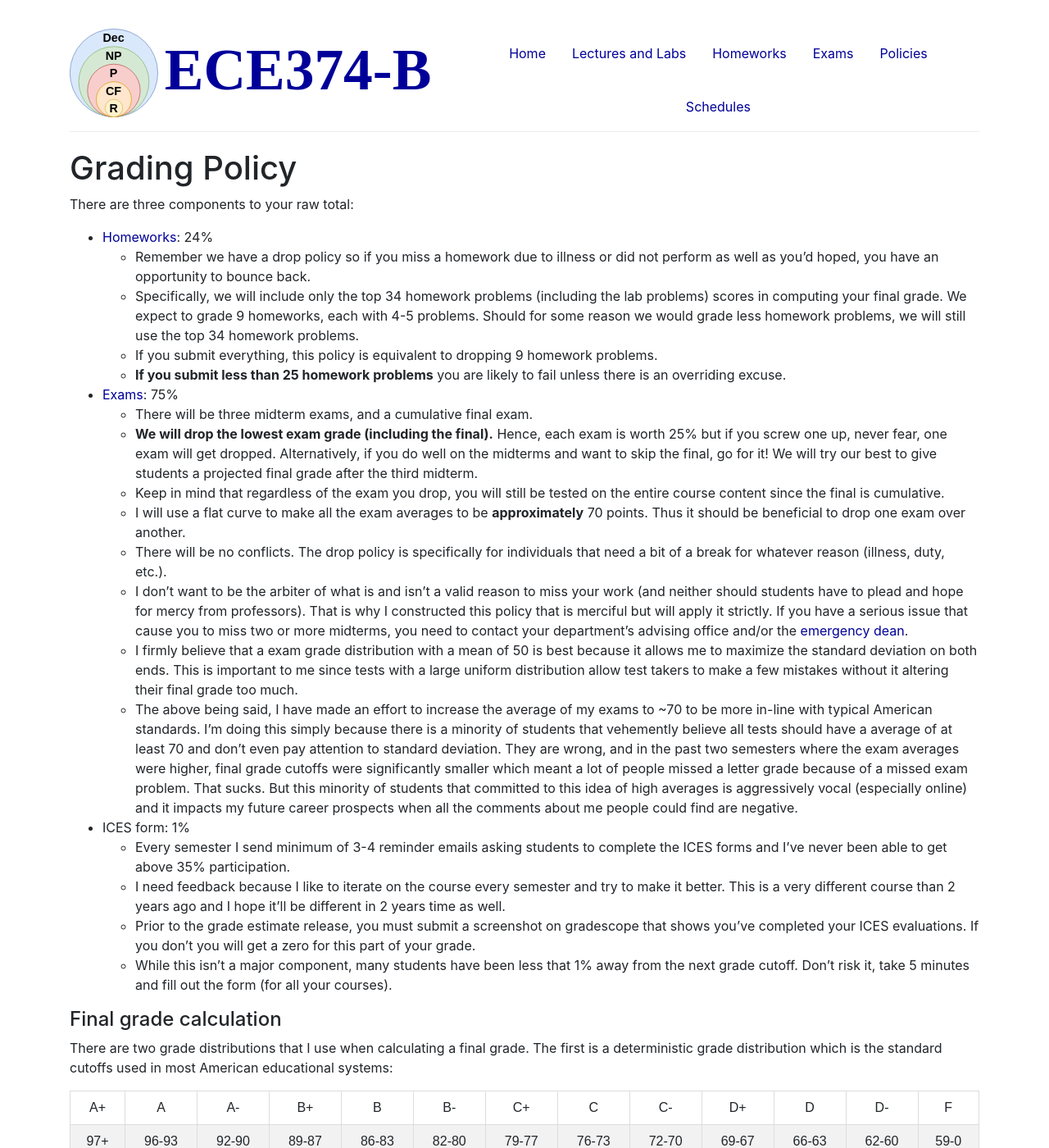
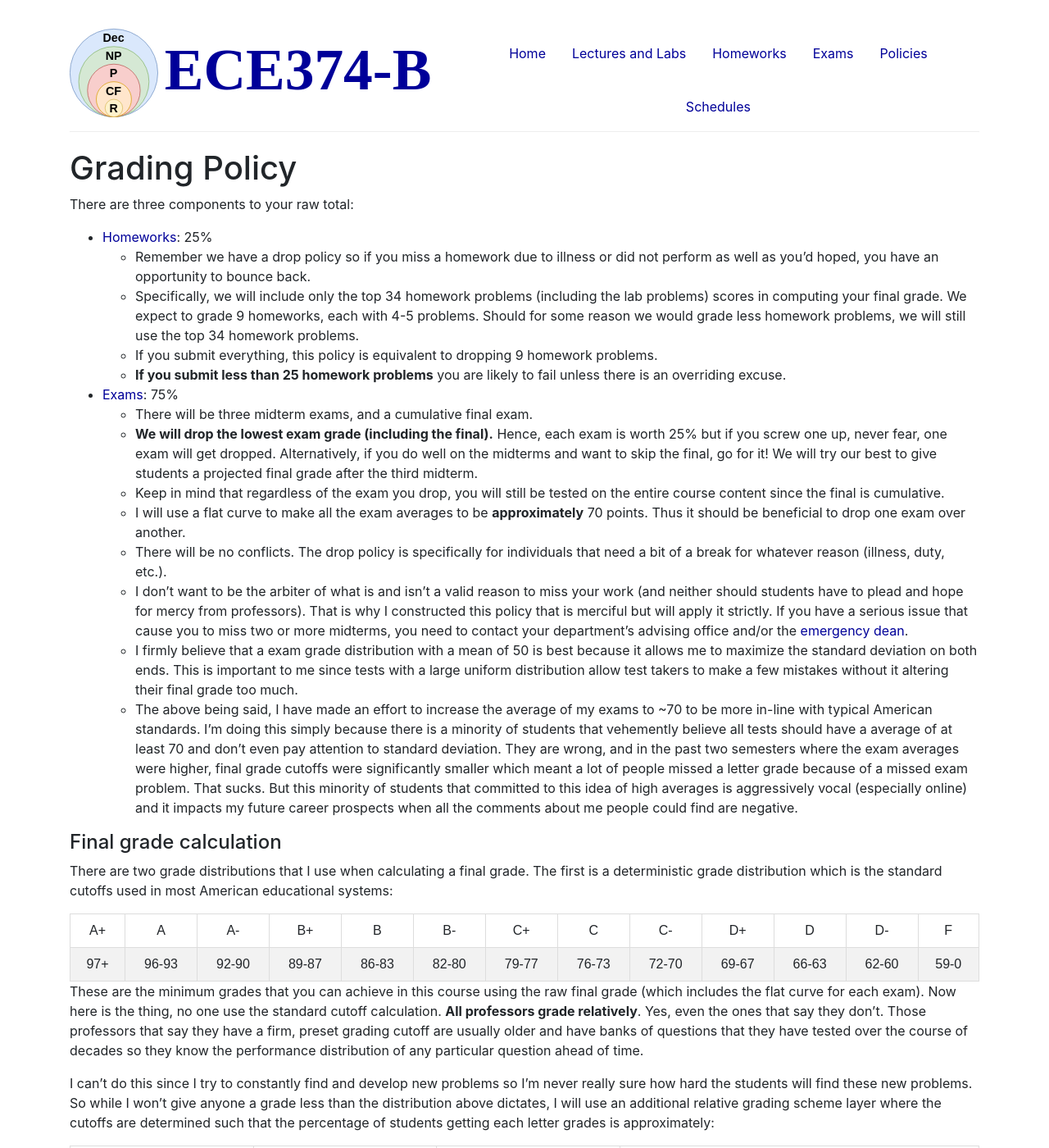
Before and after one commit to UIUC-ECE374B/su25, a Jekyll site: the page built from _policies/grading.md, in a window 1280 px wide and 1400 px high. Shown: the whole window at 82% size. Built offline with Jekyll 4.4.1, drawn with Linux system fonts in a browser that asks for light colours.

Commit message:
Update to grading policies

```diff
--- a/_policies/grading.md
+++ b/_policies/grading.md
@@ -7,7 +7,7 @@ description: How your final grade is calculated.
 
 There are three components to your raw total:
 
-- [Homeworks](/homeworks.html): 24%
+- [Homeworks](/homeworks.html): 25%
     - Remember we have a drop policy so if you miss a homework due to illness or did not perform as well as you'd hoped, you have an opportunity to bounce back.
     - Specifically, we will include only the top 34 homework problems (including the lab problems) scores in computing your final grade. We expect to grade 9 homeworks, each with 4-5 problems. Should for some reason we would grade less homework problems, we will still use the top 34 homework problems.
     - If you submit everything, this policy is equivalent to dropping 9 homework problems.
@@ -21,11 +21,6 @@ There are three components to your raw total:
     - I don't want to be the arbiter of what is and isn't a valid reason to miss your work (and neither should students have to plead and hope for mercy from professors). That is why I constructed this policy that is merciful but will apply it strictly. If you have a serious issue that cause you to miss two or more midterms, you need to contact your department's advising office and/or the [emergency dean](/policies/stressed).
     - I firmly believe that a exam grade distribution with a mean of 50 is best because it allows me to maximize the standard deviation on both ends. This is important to me since tests with a large uniform distribution allow test takers to make a few mistakes without it altering their final grade too much.
     - The above being said, I have made an effort to increase the average of my exams to ~70 to be more in-line with typical American standards. I'm doing this simply because there is a minority of students that vehemently believe all tests should have a average of at least 70 and don't even pay attention to standard deviation. They are wrong, and in the past two semesters where the exam averages were higher, final grade cutoffs were significantly smaller which meant a lot of people missed a letter grade because of a missed exam problem. That sucks. But this minority of students that committed to this idea of high averages is aggressively vocal (especially online) and it impacts my future career prospects when all the comments about me people could find are negative.
-- ICES form: 1%
-    - Every semester I send minimum of 3-4 reminder emails asking students to complete the ICES forms and I've never been able to get above 35% participation.
-    - I need feedback because I like to iterate on the course every semester and try to make it better. This is a very different course than 2 years ago and I hope it'll be different in 2 years time as well.
-    - Prior to the grade estimate release, you must submit a screenshot on gradescope that shows you've completed your ICES evaluations. If you don't you will get a zero for this part of your grade.
-    - While this isn't a major component, many students have been less that 1% away from the next grade cutoff. Don't risk it, take 5 minutes and fill out the form (for all your courses).
 
 
 #### Final grade calculation
```
